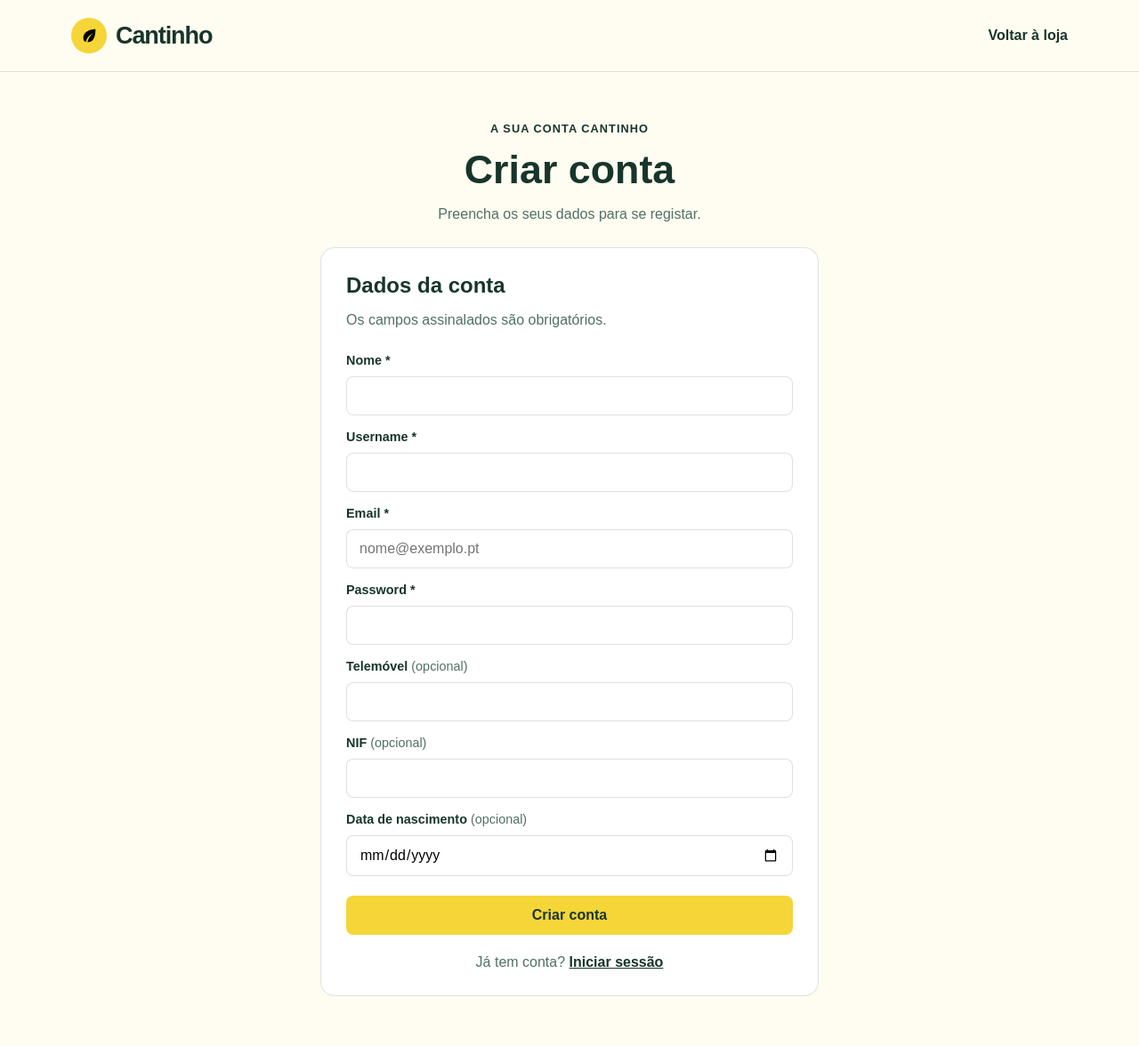
After one commit to goncalo1307/DDM_LD_Grupo5, a PHP site: page /conta/criar-conta.php in a window 1280 px wide. The commit adds this page. Shown: the whole page at 89% size. Run offline with PHP 8.4, Linux system fonts and the light colour scheme.

Commit message:
php adicionado da conta

```diff
--- /dev/null
+++ b/conta/criar-conta.php
@@ -0,0 +1,197 @@
+<?php
+require __DIR__ . '/ligacao.php';
+
+// Se já tem sessão iniciada, não faz sentido registar
+if (!empty($_SESSION['utilizador_id'])) {
+    header('Location: ../index.html');
+    exit;
+}
+
+$erros = [];
+$v = [ // valores para repor no formulário
+    'nome' => '', 'username' => '', 'email' => '',
+    'telemovel' => '', 'nif' => '', 'dataNascimento' => '',
+];
+
+if ($_SERVER['REQUEST_METHOD'] === 'POST') {
+    if (!csrf_valido()) {
+        $erros[] = 'Pedido inválido. Atualize a página e tente novamente.';
+    }
+
+    $v['nome']           = trim($_POST['nome'] ?? '');
+    $v['username']       = trim($_POST['username'] ?? '');
+    $v['email']          = mb_strtolower(trim($_POST['email'] ?? ''));
+    $password            = $_POST['password'] ?? '';
+    $v['telemovel']      = trim($_POST['telemovel'] ?? '');
+    $v['nif']            = trim($_POST['nif'] ?? '');
+    $v['dataNascimento'] = trim($_POST['dataNascimento'] ?? '');
+
+    // ---- Validações ----
+    if ($v['nome'] === '' || mb_strlen($v['nome']) > 100) {
+        $erros[] = 'Indique um nome válido (máx. 100 caracteres).';
+    }
+
+    if (!preg_match('/^[A-Za-z0-9_.]{3,50}$/', $v['username'])) {
+        $erros[] = 'O username deve ter 3 a 50 caracteres (letras, números, _ e .).';
+    }
+
+    if (!filter_var($v['email'], FILTER_VALIDATE_EMAIL) || mb_strlen($v['email']) > 255) {
+        $erros[] = 'Indique um email válido.';
+    }
+
+    if (strlen($password) < 8) {
+        $erros[] = 'A password deve ter pelo menos 8 caracteres.';
+    } elseif (strlen($password) > 72) {
+        $erros[] = 'A password não pode ter mais de 72 caracteres.';
+    }
+
+    if ($v['telemovel'] !== '' && !preg_match('/^\+?[0-9 ]{9,20}$/', $v['telemovel'])) {
+        $erros[] = 'Telemóvel inválido.';
+    }
+
+    if ($v['nif'] !== '' && !preg_match('/^\d{9}$/', $v['nif'])) {
+        $erros[] = 'O NIF deve ter 9 dígitos.';
+    }
+
+    if ($v['dataNascimento'] !== '') {
+        $data = DateTime::createFromFormat('Y-m-d', $v['dataNascimento']);
+        if (!$data || $data->format('Y-m-d') !== $v['dataNascimento'] || $data > new DateTime('today')) {
+            $erros[] = 'Data de nascimento inválida.';
+        }
+    }
+
+    // ---- Username / email já existem? ----
+    if (!$erros) {
+        $stmt = $pdo->prepare('SELECT Username, Email FROM Utilizador WHERE Username = ? OR Email = ?');
+        $stmt->execute([$v['username'], $v['email']]);
+        foreach ($stmt->fetchAll() as $linha) {
+            if (strcasecmp($linha['Username'], $v['username']) === 0) $erros[] = 'Esse username já está em uso.';
+            if (strcasecmp($linha['Email'], $v['email']) === 0)       $erros[] = 'Esse email já tem conta.';
+        }
+        $erros = array_unique($erros);
+    }
+
+    // ---- Inserir ----
+    if (!$erros) {
+        $hash = password_hash($password, PASSWORD_DEFAULT);
+
+        try {
+            $pdo->beginTransaction();
+
+            $stmt = $pdo->prepare(
+                'INSERT INTO Utilizador
+                    (Nome, Username, Email, PasswordHash, Tipo, Telemovel, NIF, DataNascimento,
+                     EmailVerificado, Ativo, DataCriacao, DataAlterado)
+                 VALUES (?, ?, ?, ?, "cliente", ?, ?, ?, 0, 1, NOW(), NOW())'
+            );
+            $stmt->execute([
+                $v['nome'],
+                $v['username'],
+                $v['email'],
+                $hash,
+                $v['telemovel']      !== '' ? $v['telemovel']      : null,
+                $v['nif']            !== '' ? $v['nif']            : null,
+                $v['dataNascimento'] !== '' ? $v['dataNascimento'] : null,
+            ]);
+
+            $idUtilizador = (int) $pdo->lastInsertId();
+
+            // Carrinho (1 por utilizador)
+            $stmt = $pdo->prepare('INSERT INTO Carrinho (IDUtilizador, DataCriacao, DataAlterado) VALUES (?, NOW(), NOW())');
+            $stmt->execute([$idUtilizador]);
+
+            $pdo->commit();
+
+            header('Location: conta.php?registo=ok');
+            exit;
+        } catch (PDOException $ex) {
+            if ($pdo->inTransaction()) $pdo->rollBack();
+
+            // 23000 = violação de UNIQUE (corrida entre dois registos iguais)
+            if ($ex->getCode() === '23000') {
+                $erros[] = 'Username ou email já registado.';
+            } else {
+                $erros[] = 'Não foi possível criar a conta. Tente novamente.';
+            }
+        }
+    }
+}
+?>
+<!DOCTYPE html>
+<html lang="pt-PT">
+<head>
+  <meta charset="UTF-8">
+  <meta name="viewport" content="width=device-width, initial-scale=1.0">
+  <title>Criar conta | Cantinho</title>
+  <link rel="stylesheet" href="css/conta.css">
+</head>
+<body>
+  <header class="account-header">
+    <a class="brand" href="../index.html" aria-label="Cantinho - página inicial">
+      <span class="brand-mark" aria-hidden="true">
+        <svg class="svg" viewBox="0 0 24 24"><path d="M20 4C12 4 5 8 5 15c0 2 1 4 3 5 1-5 4-8 9-11-4 4-6 7-7 11 6 0 10-4 10-16Z"/></svg>
+      </span>
+      <span>Cantinho</span>
+    </a>
+    <a class="back-link" href="../index.html">Voltar à loja</a>
+  </header>
+
+  <main class="account-main">
+    <div class="intro">
+      <p class="eyebrow">A sua conta Cantinho</p>
+      <h1>Criar conta</h1>
+      <p>Preencha os seus dados para se registar.</p>
+    </div>
+
+    <section class="account-card" id="criar-conta">
+      <h2>Dados da conta</h2>
+      <p>Os campos assinalados são obrigatórios.</p>
+
+      <?php if ($erros): ?>
+        <div class="alert alert-error" role="alert">
+          <ul>
+            <?php foreach ($erros as $erro): ?>
+              <li><?= e($erro) ?></li>
+            <?php endforeach; ?>
+          </ul>
+        </div>
+      <?php endif; ?>
+
+      <form method="post" action="criar-conta.php" novalidate>
+        <input type="hidden" name="csrf" value="<?= e(csrf_token()) ?>">
+
+        <label for="register-name">Nome *</label>
+        <input id="register-name" name="nome" type="text" autocomplete="name" maxlength="100"
+               value="<?= e($v['nome']) ?>" required>
+
+        <label for="register-username">Username *</label>
+        <input id="register-username" name="username" type="text" autocomplete="username" maxlength="50"
+               value="<?= e($v['username']) ?>" required>
+
+        <label for="register-email">Email *</label>
+        <input id="register-email" name="email" type="email" autocomplete="email" maxlength="255"
+               placeholder="nome@exemplo.pt" value="<?= e($v['email']) ?>" required>
+
+        <label for="register-password">Password *</label>
+        <input id="register-password" name="password" type="password" autocomplete="new-password"
+               minlength="8" maxlength="72" required>
+
+        <label for="register-phone">Telemóvel <span>(opcional)</span></label>
+        <input id="register-phone" name="telemovel" type="tel" autocomplete="tel" maxlength="20"
+               value="<?= e($v['telemovel']) ?>">
+
+        <label for="register-nif">NIF <span>(opcional)</span></label>
+        <input id="register-nif" name="nif" type="text" inputmode="numeric" maxlength="9"
+               value="<?= e($v['nif']) ?>">
+
+        <label for="register-birthdate">Data de nascimento <span>(opcional)</span></label>
+        <input id="register-birthdate" name="dataNascimento" type="date" autocomplete="bday"
+               value="<?= e($v['dataNascimento']) ?>">
+
+        <button type="submit">Criar conta</button>
+      </form>
+      <p class="account-switch">Já tem conta? <a href="conta.php">Iniciar sessão</a></p>
+    </section>
+  </main>
+</body>
+</html>
--- /dev/null
+++ b/conta/css/conta.css
@@ -0,0 +1,184 @@
+:root {
+  color-scheme: light;
+  --cream: #FFFDF2;
+  --green: #18352B;
+  --green-light: #E9F0E8;
+  --yellow: #F5D538;
+  --muted: #527064;
+  --border: rgba(24, 53, 43, .14);
+  --surface: #fff;
+}
+
+* {
+  box-sizing: border-box;
+}
+
+body {
+  margin: 0;
+  background: var(--cream);
+  color: var(--green);
+  font-family: Arial, Helvetica, sans-serif;
+}
+
+a {
+  color: inherit;
+}
+
+.account-header {
+  display: flex;
+  align-items: center;
+  justify-content: space-between;
+  padding: 20px max(24px, calc((100% - 1120px) / 2));
+  background: rgba(255, 253, 242, .96);
+  border-bottom: 1px solid var(--border);
+}
+
+.brand {
+  display: inline-flex;
+  align-items: center;
+  gap: 10px;
+  color: var(--green);
+  font-size: 27px;
+  font-weight: 800;
+  letter-spacing: -.04em;
+  text-decoration: none;
+}
+
+.brand-mark {
+  display: grid;
+  width: 40px;
+  height: 40px;
+  place-items: center;
+  border-radius: 50%;
+  background: var(--yellow);
+}
+
+.brand-mark svg {
+  width: 22px;
+  height: 22px;
+}
+
+.back-link {
+  color: var(--green);
+  font-weight: 600;
+  text-decoration: none;
+}
+
+.account-main {
+  width: min(100% - 32px, 960px);
+  margin: 56px auto;
+}
+
+.intro {
+  margin-bottom: 28px;
+  text-align: center;
+}
+
+.eyebrow {
+  color: var(--green);
+  font-size: 0.8rem;
+  font-weight: 700;
+  letter-spacing: 0.08em;
+  text-transform: uppercase;
+}
+
+.intro h1 {
+  margin: 8px 0;
+  font-size: clamp(2rem, 5vw, 2.8rem);
+}
+
+.intro > p:last-child,
+.account-card > p {
+  color: var(--muted);
+}
+
+.account-card {
+  width: min(100%, 560px);
+  margin: 0 auto;
+  padding: 28px;
+  border: 1px solid var(--border);
+  border-radius: 16px;
+  background: var(--surface);
+}
+
+.account-card h2 {
+  margin: 0;
+}
+
+.account-card form {
+  display: grid;
+  gap: 10px;
+  margin-top: 22px;
+}
+
+.account-card label {
+  margin-top: 6px;
+  font-size: 0.9rem;
+  font-weight: 600;
+}
+
+.account-card label span {
+  color: var(--muted);
+  font-weight: 400;
+}
+
+.account-card input {
+  width: 100%;
+  padding: 12px 14px;
+  border: 1px solid var(--border);
+  border-radius: 8px;
+  font: inherit;
+}
+
+.account-card input:focus {
+  border-color: var(--green);
+  outline: 2px solid var(--green-light);
+}
+
+.account-card button {
+  margin-top: 12px;
+  padding: 13px 16px;
+  border: 0;
+  border-radius: 8px;
+  background: var(--yellow);
+  color: var(--green);
+  cursor: pointer;
+  font: inherit;
+  font-weight: 700;
+}
+
+.account-switch {
+  margin: 22px 0 0;
+  color: var(--muted);
+  text-align: center;
+}
+
+.account-switch a {
+  color: var(--green);
+  font-weight: 700;
+}
+
+.alert {
+  padding: 12px 14px;
+  border-radius: 8px;
+  margin: 12px 0;
+  font-size: 0.95rem;
+}
+.alert ul { margin: 0; padding-left: 18px; }
+.alert-error { background: #fdecea; color: #8a1f17; border: 1px solid #f5c2bd; }
+.alert-ok    { background: #e8f5e9; color: #1e5a26; border: 1px solid #b7dcbb; }
+
+
+@media (max-width: 680px) {
+  .account-header {
+    padding: 16px;
+  }
+
+  .account-main {
+    margin: 36px auto;
+  }
+
+  .account-card {
+    padding: 22px;
+  }
+}
--- /dev/null
+++ b/conta/ligacao.php
@@ -0,0 +1,42 @@
+<?php
+// ligacao.php - ligação à BD, sessão e helpers
+
+session_start();
+
+$host = 'localhost';
+$bd   = 'o_cantinho';   // <-- muda para o nome da tua base de dados
+$user = 'root';         // XAMPP por defeito
+$pass = '';             // XAMPP por defeito
+
+try {
+    $pdo = new PDO(
+        "mysql:host=$host;dbname=$bd;charset=utf8mb4",
+        $user,
+        $pass,
+        [
+            PDO::ATTR_ERRMODE            => PDO::ERRMODE_EXCEPTION,
+            PDO::ATTR_DEFAULT_FETCH_MODE => PDO::FETCH_ASSOC,
+            PDO::ATTR_EMULATE_PREPARES   => false,
+        ]
+    );
+} catch (PDOException $e) {
+    exit('Erro ao ligar à base de dados.');
+}
+
+// Escapar texto para HTML
+function e(?string $texto): string {
+    return htmlspecialchars($texto ?? '', ENT_QUOTES, 'UTF-8');
+}
+
+// CSRF
+function csrf_token(): string {
+    if (empty($_SESSION['csrf'])) {
+        $_SESSION['csrf'] = bin2hex(random_bytes(32));
+    }
+    return $_SESSION['csrf'];
+}
+
+function csrf_valido(): bool {
+    return isset($_POST['csrf'], $_SESSION['csrf'])
+        && hash_equals($_SESSION['csrf'], $_POST['csrf']);
+}
--- a/index.html
+++ b/index.html
@@ -26,9 +26,9 @@
         <svg class="svg" viewBox="0 0 24 24"><circle cx="11" cy="11" r="7"/><path d="m20 20-4-4"/></svg>
         <input class="search-input" type="search" placeholder="O que procura?" aria-label="Pesquisar produtos">
       </label>
-      <button class="icon-button account-button" aria-label="A minha conta">
+      <a class="icon-button account-button" href="conta/conta.html" aria-label="A minha conta">
         <svg class="svg" viewBox="0 0 24 24"><circle cx="12" cy="8" r="4"/><path d="M4 21a8 8 0 0 1 16 0"/></svg>
-      </button>
+      </a>
       <button class="icon-button cart-button" aria-label="Carrinho com 2 artigos">
         <svg class="svg" viewBox="0 0 24 24"><path d="M3 4h2l2.4 10.4a2 2 0 0 0 2 1.6h7.7a2 2 0 0 0 2-1.6L21 8H7"/><circle cx="10" cy="20" r="1"/><circle cx="18" cy="20" r="1"/></svg>
         <span class="cart-count" id="cartCount">69</span>
--- a/style.css
+++ b/style.css
@@ -133,6 +133,11 @@ nav a:hover {
 
 .icon-button:hover {
   background: var(--green-light);
+}
+
+.account-button {
+  color: inherit;
+  text-decoration: none;
 }
 
 .cart-button {
```
Also changed, not shown: conta/conta.php (added, +112 -0 lines), conta/logout.php (added, +14 -0 lines).
